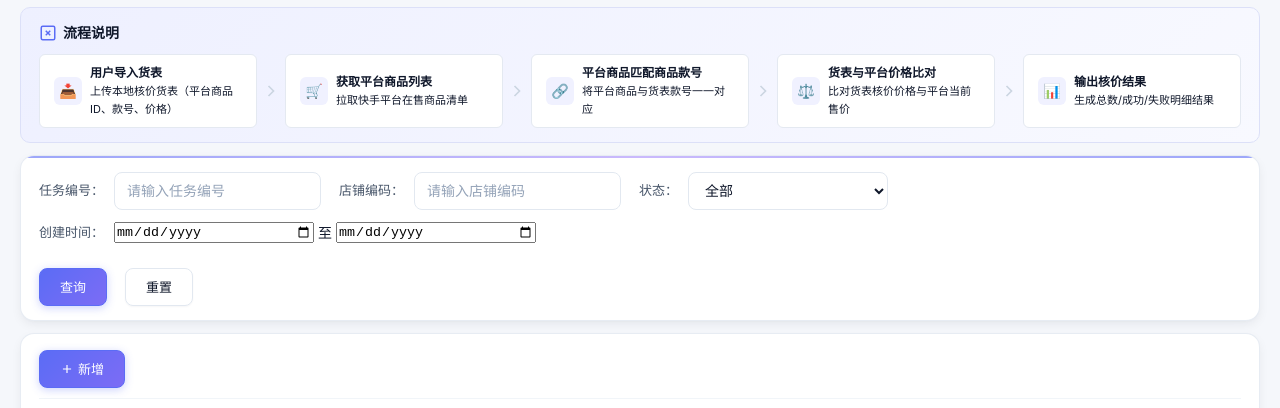
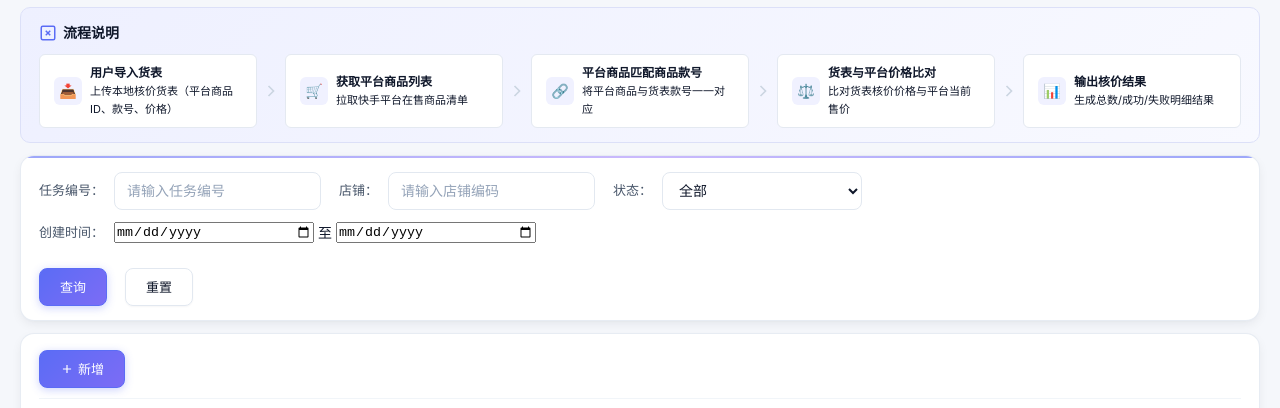
Before and after one commit to wulizeng/Content-Workbench, a plain HTML site: page pages/store-engine/kuaishou-price-check.html in a window 1280 px wide. Shown: the part 66-474 px from the top of the page. Drawn offline with Linux system fonts and the light colour scheme.

Commit message:
测试git

```diff
--- a/pages/store-engine/kuaishou-price-check.html
+++ b/pages/store-engine/kuaishou-price-check.html
@@ -199,7 +199,7 @@
         <input type="text" id="searchTaskNo" placeholder="请输入任务编号">
       </div>
       <div class="search-item">
-        <label>店铺编码：</label>
+        <label>店铺：</label>
         <input type="text" id="searchStoreCode" placeholder="请输入店铺编码">
       </div>
       <div class="search-item">
```
